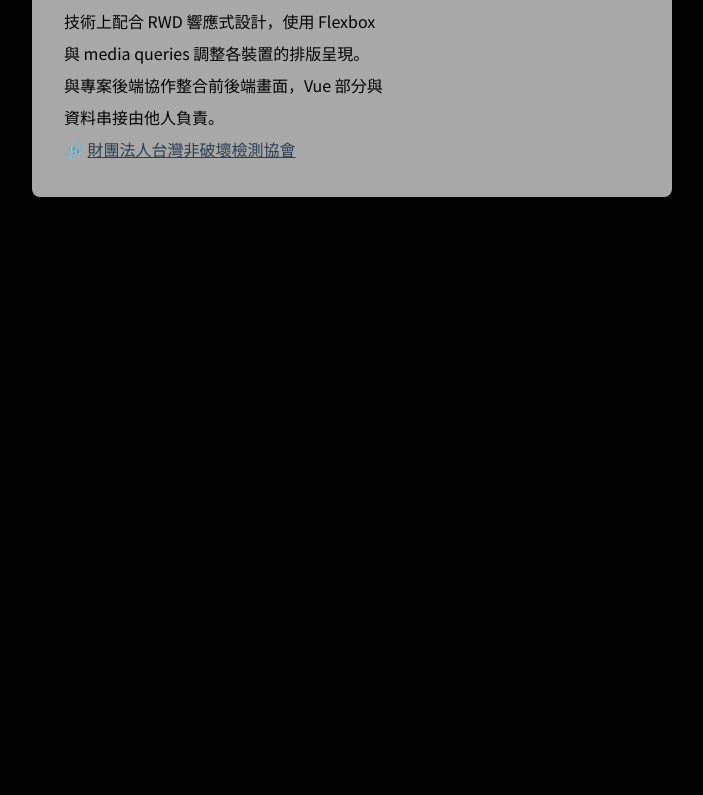
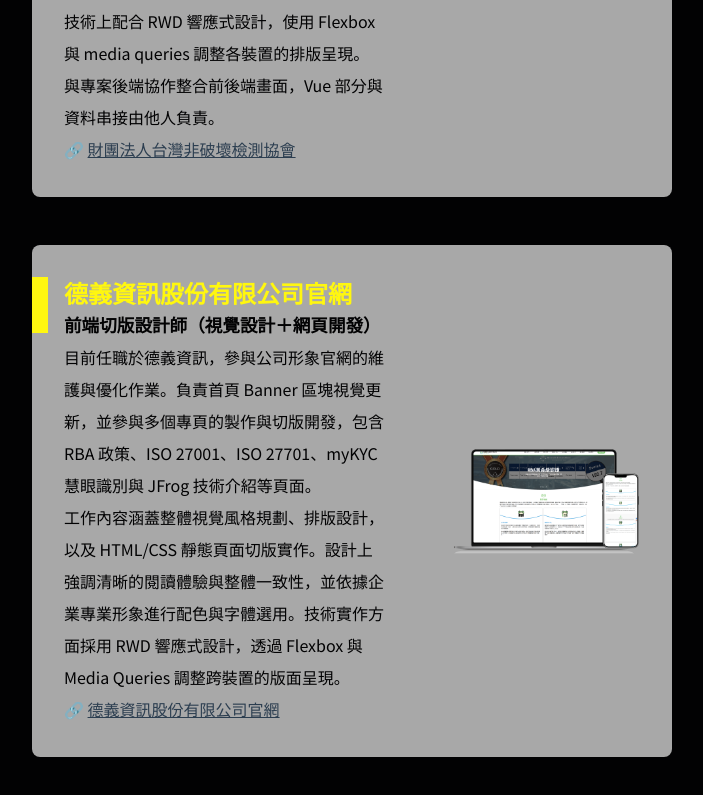
Before and after one commit to harrychiHu/project-construction-company, a plain HTML site: page projects.html in a window 1280 px wide. Shown: the part 1025-1820 px from the top of the page, without its empty margins (288-991 px from the left). Before the commit the page ends 1318 px from the top, so only its background shows below. Drawn offline with nearby package versions, Linux system fonts and the light colour scheme; a web font is replaced by a local one.

Commit message:
更新個人網站內容：德義資訊專案描述調整

```diff
--- a/projects.html
+++ b/projects.html
@@ -71,6 +71,21 @@
            <img src="./img/sntct.png" alt="非破壞專案圖" class="zoomable">
           </div>
         </div>
+          <div class="projects__card">
+            <div class="projects__card--header">
+              <h4>德義資訊股份有限公司官網  </h4>
+              <h5>前端切版設計師（視覺設計＋網頁開發）</h5>
+              <p>目前任職於德義資訊，參與公司形象官網的維護與優化作業。負責首頁 Banner 區塊視覺更新，並參與多個專頁的製作與切版開發，包含 RBA 政策、ISO 27001、ISO 27701、myKYC 慧眼識別與 JFrog 技術介紹等頁面。</p>
+              <p>工作內容涵蓋整體視覺風格規劃、排版設計，以及 HTML/CSS 靜態頁面切版實作。設計上強調清晰的閱讀體驗與整體一致性，並依據企業專業形象進行配色與字體選用。技術實作方面採用 RWD 響應式設計，透過 Flexbox 與 Media Queries 調整跨裝置的版面呈現。</p>
+              <p class="project__links">
+                🔗
+                <a href="https://www.frog-jump.com/index.html" target="_blank">德義資訊股份有限公司官網</a>
+              </p>
+            </div>
+          <div class="projects__card--body">
+           <img src="./img/frog-jump.png" alt="德義資訊官網圖" class="zoomable">
+          </div>
+        </div>
        </div>
      </div>
   </section>
```
Also changed, not shown: img/frog-jump.png (added).
